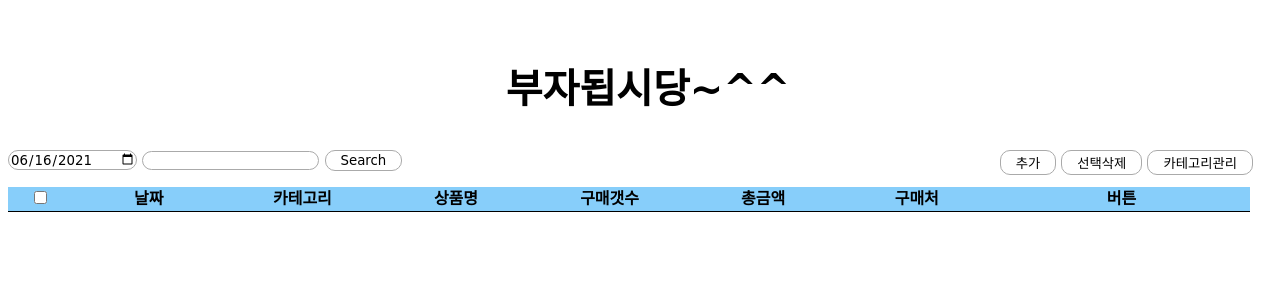
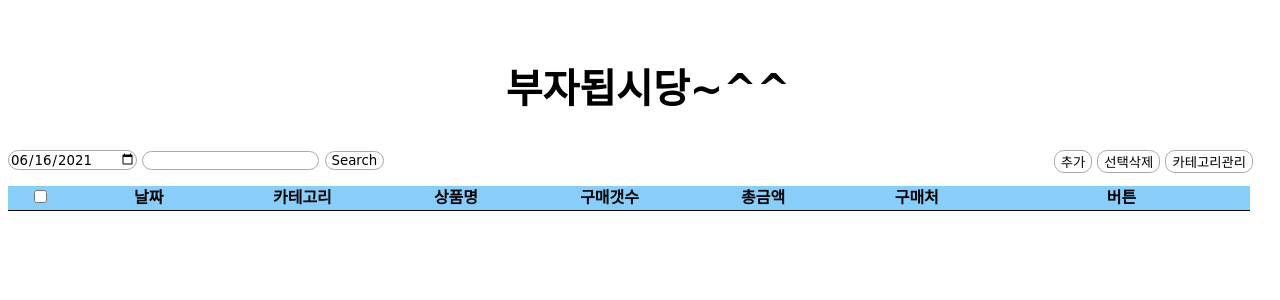
Before and after one commit to yiryeong/accountBook, a Flask app: page / in a window 1280 px wide. Shown: the top 300 px of the page. Run offline with Flask 2, Linux system fonts and the light colour scheme; data that the repository does not hold is empty; some web fonts are replaced.

Commit message:
구조 맞추기

```diff
--- a/app/static/css/mainStyle.css
+++ b/app/static/css/mainStyle.css
@@ -28,6 +28,7 @@ nav {
 
 .navDiv input {
     border: 1px solid #aaa;
+    background-color : white;
     border-radius: 10px;
 }
 .navDiv input:hover {
@@ -96,7 +97,6 @@ footer {
     background : white;
     border: 1px solid #aaa;
     border-radius : 10px;
-    padding : 2px 15px 2px 15px;
 }
 .listButton {
     border : 1px;
```
